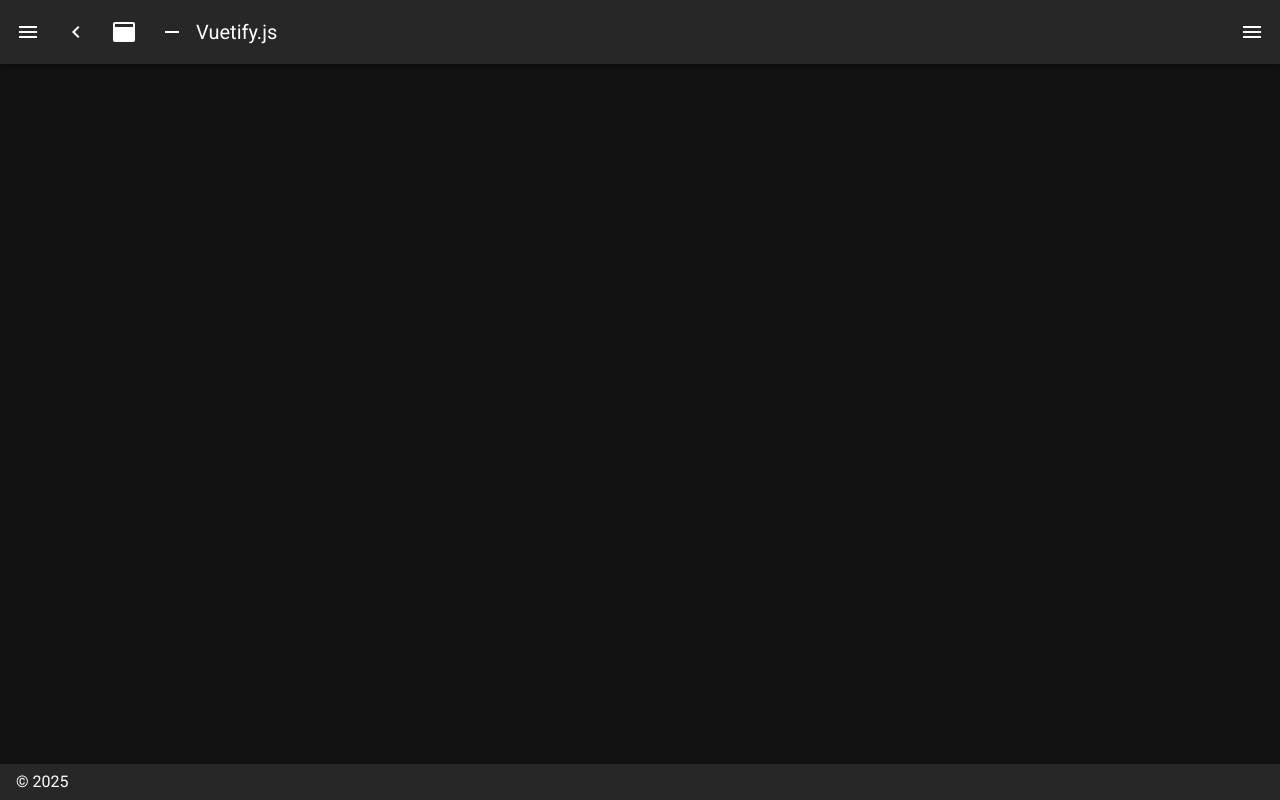
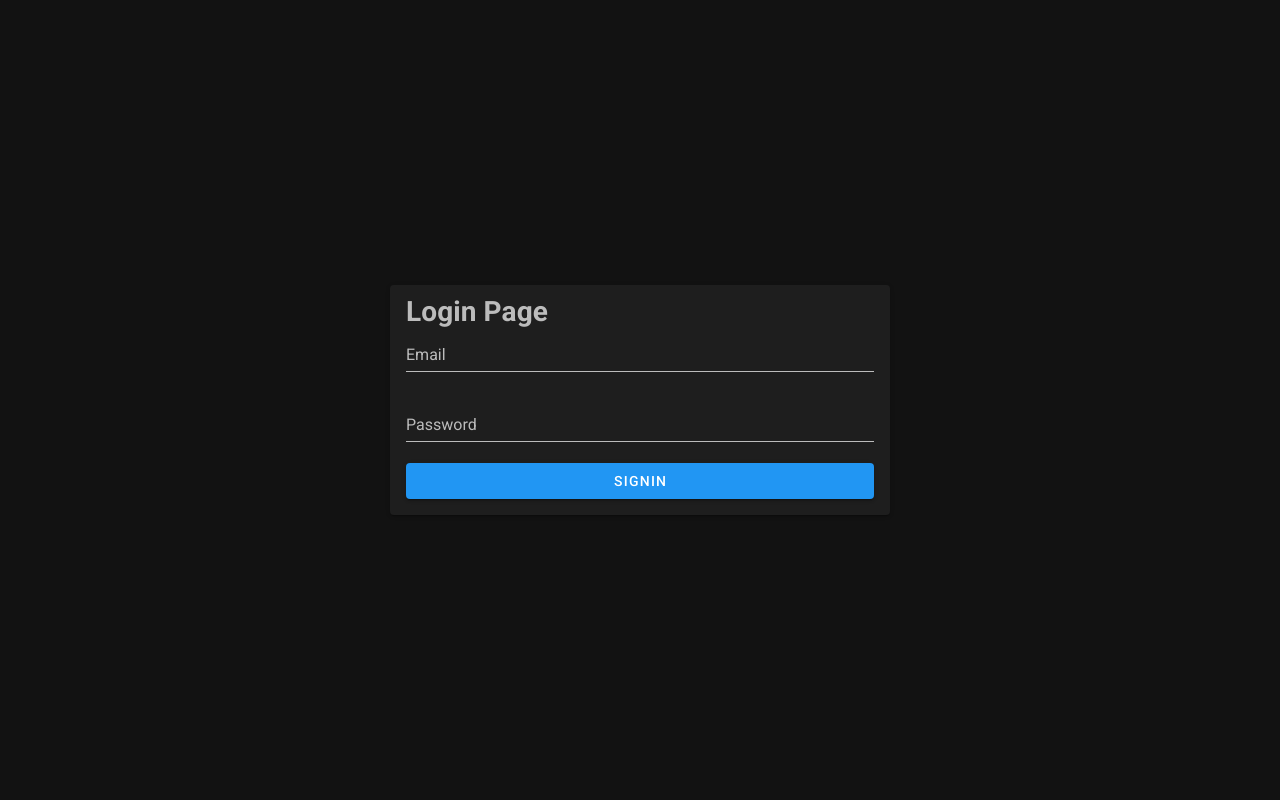
Before and after one commit to tatsuyyyaaa/manansala-qr-app, a Nuxt app: page /auth/signin in a window 1280 px wide. Before the commit this address had no page. Built offline with nearby package versions, Linux system fonts and the light colour scheme.

Commit message:
Added Login Page

```diff
--- /dev/null
+++ b/layouts/auth.vue
@@ -0,0 +1,5 @@
+<template>
+    <v-app>
+    <Nuxt />
+    </v-app>
+</template>
--- /dev/null
+++ b/pages/auth/signin.vue
@@ -0,0 +1,24 @@
+<template>
+    <div class="d-flex align-center justify-center" style="height: 100vh;">
+        <v-card width="500">
+
+            <v-card-text justify="center">
+                <h1> Login Page </h1>
+                <v-form>
+                    <v-text-field v-model="name" label="Email"></v-text-field>
+
+                    <v-text-field v-model="email" label="Password"></v-text-field>
+
+                    <v-btn color="blue" block>
+                        Signin
+                    </v-btn>
+                </v-form>
+            </v-card-text>
+        </v-card>
+    </div>
+</template>
+<script>
+export default {
+    layout: "auth"
+}
+</script>
```
